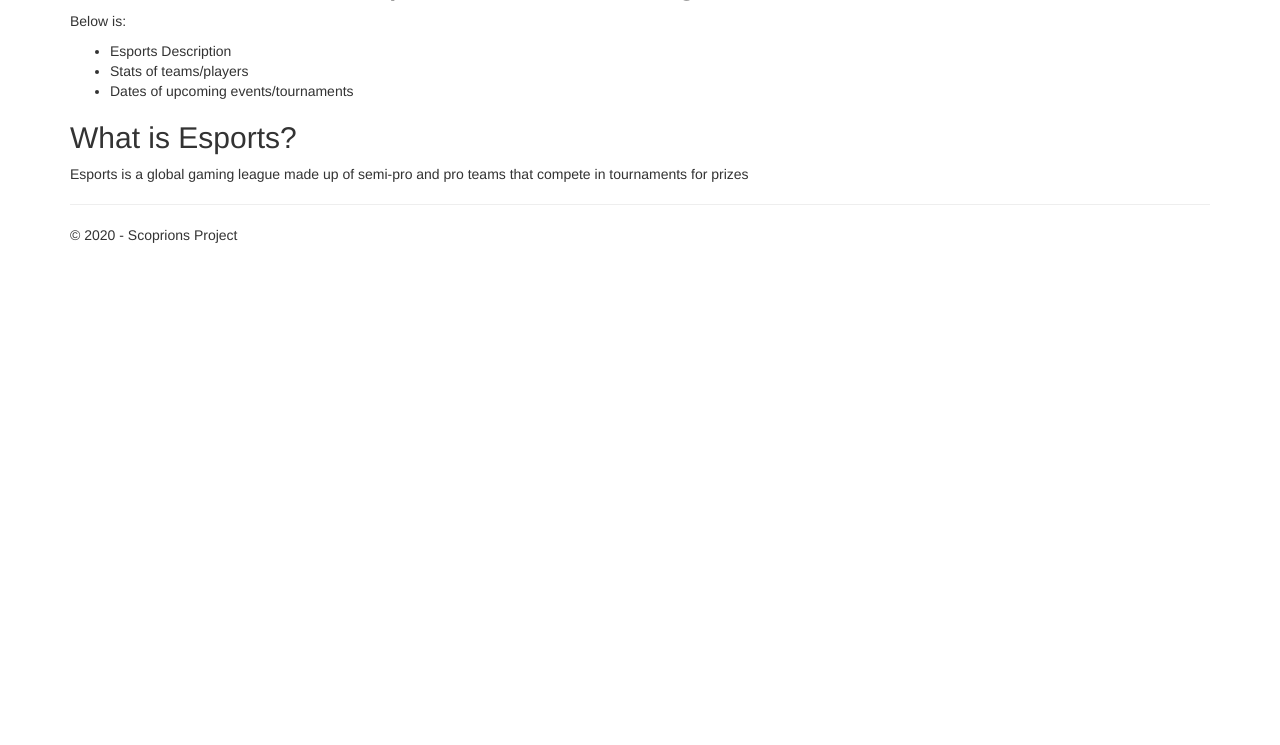
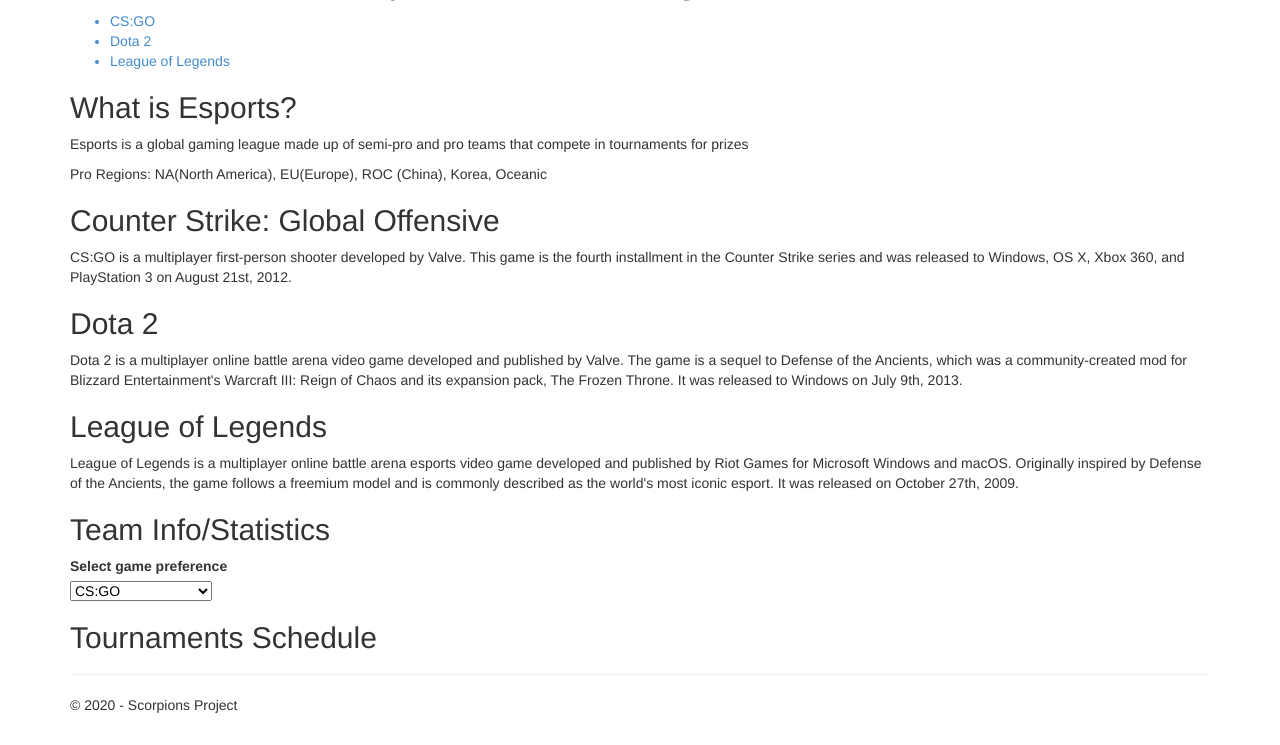
Before and after one commit to IndianHills-CSD/Scorpions, a Flask app: page /esports in a window 1280 px wide. Shown: the part 327-1072 px from the top of the page. Before the commit the page ends 570 px from the top, so only its background shows below. Run offline with Flask 2, Linux system fonts and the light colour scheme; parts of the project's set-up code (start-up, migrations or seed data) failed here and were passed over; some libraries are stand-ins or nearby versions.

Commit message:
Updated html

```diff
--- a/Scorpion/Scorpion/templates/Esports.html
+++ b/Scorpion/Scorpion/templates/Esports.html
@@ -2,13 +2,13 @@
 
 {% block content %}
 <header>
-    <a href="League">
+    <a href="eSports">
         <img src="/static/images/league-of-legends.jpg"  style="width:33.3%;height:218px;float:right;" alt="leaguePic" />
     </a>
-    <a href="Dota">
+    <a href="eSports">
         <img src="/static/images/Dota-2-img.jpg" style="width:33.3%;height:218px;float:right;" alt="dotaPic" />
     </a>
-    <a href="csGo">
+    <a href="eSports">
     <img src="/static/images/csGoImage.jpg" style="width:33.4%;height:218px;float:right;" alt="csGoPic"  />
     </a>
     <h1>
@@ -16,17 +16,56 @@
     </h1>
 </header>
 
-<p>Below is:</p>
 <ul>
-    <li>Esports Description</li>
-    <li>Stats of teams/players</li>
-    <li>Dates of upcoming events/tournaments</li>
+    <a><li href="url">CS:GO</li></a>
+    <a><li href="url">Dota 2</li></a>
+    <a><li href="url">League of Legends</li></a>
 </ul>
 
 <div class="eSports">
     <h2>What is Esports?</h2>
     <p>Esports is a global gaming league made up of semi-pro and pro teams that compete in tournaments for prizes</p>
+    <p>Pro Regions: NA(North America), EU(Europe), ROC (China), Korea, Oceanic</p>
 </div>
 
+<div class="Cs:go">
+    <h2>Counter Strike: Global Offensive</h2>
+    <p>CS:GO is a multiplayer first-person shooter developed by Valve. This game is the fourth installment in the
+    Counter Strike series and was released to Windows, OS X, Xbox 360, and PlayStation 3 on August 21st, 2012. </p>
+
+</div>
+
+<div class="DotaInfo">
+    <h2>Dota 2</h2>
+    <p>Dota 2 is a multiplayer online battle arena video game developed and published by Valve.
+    The game is a sequel to Defense of the Ancients, which was a community-created mod for Blizzard Entertainment's Warcraft III:
+    Reign of Chaos and its expansion pack, The Frozen Throne. It was released to Windows on July 9th, 2013.</p>
+</div>
+
+<div class="LeagueInfo">
+    <h2>League of Legends</h2>
+    <p>League of Legends is a multiplayer online battle arena esports video game developed and published by Riot Games for
+    Microsoft Windows and macOS. Originally inspired by Defense of the Ancients, the game follows a freemium model and is commonly described
+    as the world's most iconic esport. It was released on October 27th, 2009.</p>
+</div>
+
+<div class="statsTeam">
+    <h2>Team Info/Statistics</h2>
+
+    <form>
+        <label for="search">Select game preference</label><br />
+        <select id="search" name="filters">
+            <option value="1">CS:GO</option>
+            <option value="2">Dota 2</option>
+            <option value="3">League of Legends</option>
+        </select>
+    </form>
+
+</div>
+
+<div class="schedule">
+    <h2>Tournaments Schedule</h2>
+
+</div>
 
 {% endblock %}
--- a/Scorpion/Scorpion/templates/Movies.html
+++ b/Scorpion/Scorpion/templates/Movies.html
@@ -21,6 +21,7 @@
     <p>motion picture or moving picture, is a visual art-form used to simulate experiences that communicate ideas,
       stories, perceptions, feelings, beauty, or atmosphere through the use of moving images.
       These images are generally accompanied by sound, and more rarely, other sensory stimulations.</p>
+
 </div>
 
 {% endblock %}
--- a/Scorpion/Scorpion/templates/Navbar.html
+++ b/Scorpion/Scorpion/templates/Navbar.html
@@ -18,7 +18,7 @@
                     <span class="icon-bar"></span>
                     <span class="icon-bar"></span>
                 </button>
-                <a href="/" class="navbar-brand">Scoprions Project</a>
+                <a href="/" class="navbar-brand">Scorpions Project</a>
             </div>
             <div class="navbar-collapse collapse">
                 <ul class="nav navbar-nav">
@@ -36,7 +36,7 @@
         {% block content %}{% endblock %}
         <hr />
         <footer>
-            <p>&copy; {{ year }} - Scoprions Project</p>
+            <p>&copy; {{ year }} - Scorpions Project</p>
         </footer>
     </div>
 
```
Also changed, not shown: Scorpion/Scorpion/templates/Sports.html (+23 -13 lines), Scorpion/Scorpion/static/content/site.css (line endings or trailing spaces).
